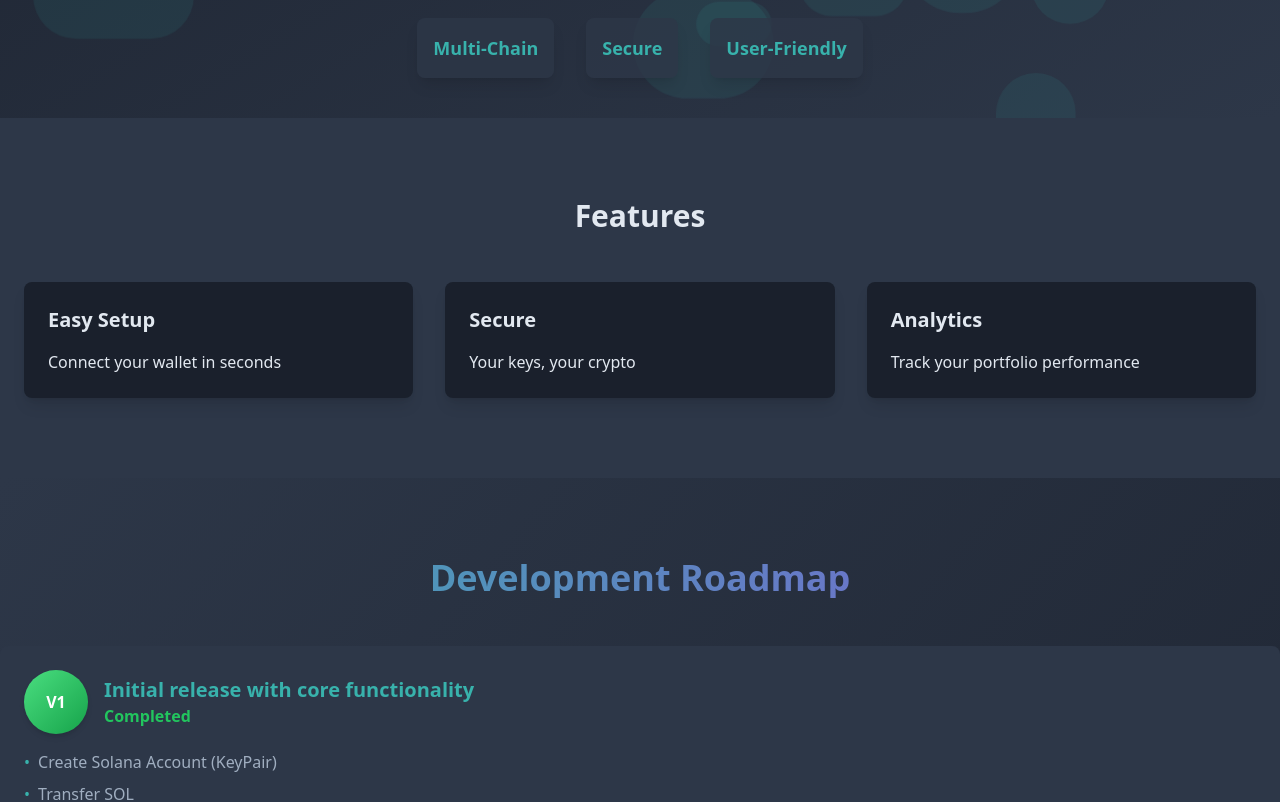
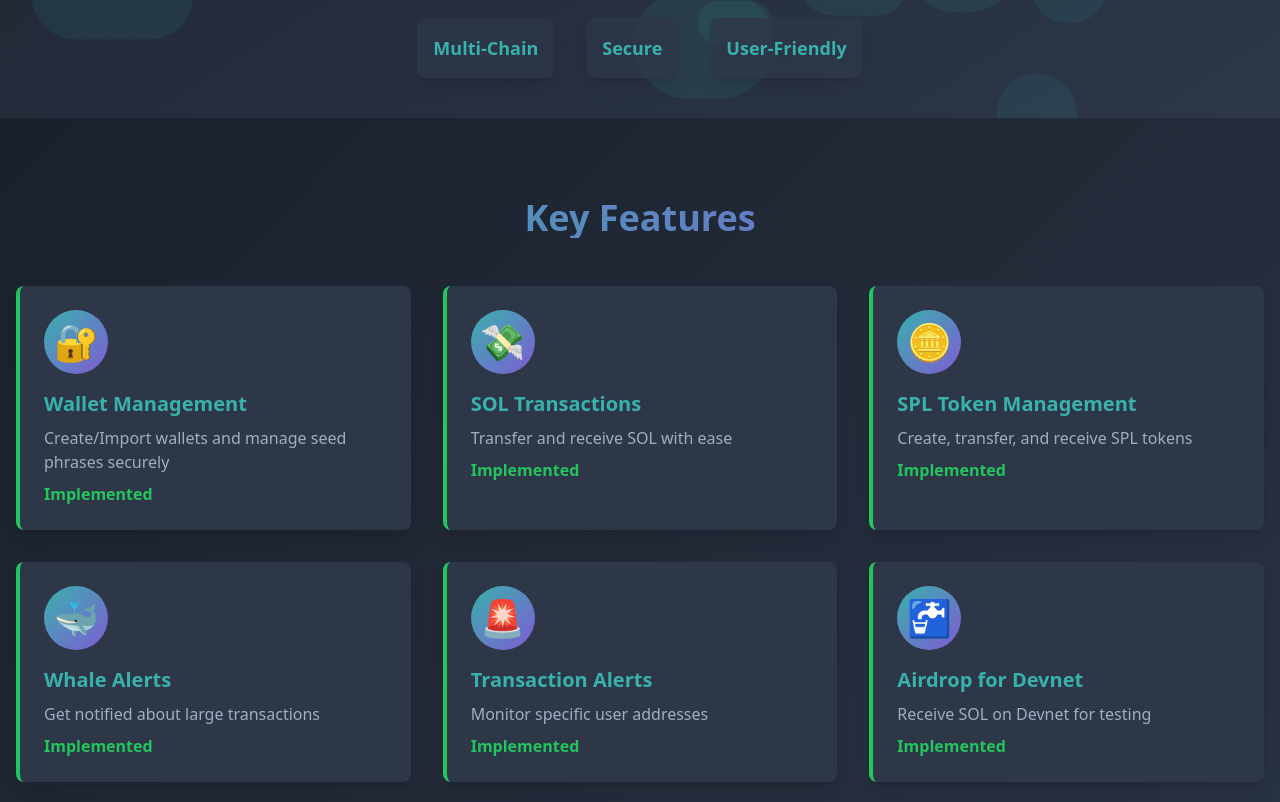
Before and after one commit to sanketnighot/walletbuddy, a React (Vite) app in the folder apps/dapp/: page / in a window 1280 px wide. Shown: the part 682-1484 px from the top of the page. Built offline with nearby package versions, Linux system fonts and the light colour scheme.

Commit message:
fix: fixed wallet connection

```diff
--- a/apps/dapp/src/components/FeaturesSection.tsx
+++ b/apps/dapp/src/components/FeaturesSection.tsx
@@ -1,29 +1,50 @@
 import React from 'react';
-import { motion } from 'framer-motion';
+import { motion, useInView } from 'framer-motion';
+import { features } from '../data/features';
 
-const features = [
-  { title: 'Easy Setup', description: 'Connect your wallet in seconds' },
-  { title: 'Secure', description: 'Your keys, your crypto' },
-  { title: 'Analytics', description: 'Track your portfolio performance' },
-];
+const FeatureCard: React.FC<{ title: string; description: string; icon: string; index: number; implemented: boolean }> = ({ title, description, icon, index, implemented }) => {
+  const ref = React.useRef(null);
+  const isInView = useInView(ref, { once: true, amount: 0.2 });
+
+  return (
+    <motion.div
+      ref={ref}
+      initial={{ opacity: 0, y: 50 }}
+      animate={isInView ? { opacity: 1, y: 0 } : { opacity: 0, y: 50 }}
+      transition={{ duration: 0.5, delay: index * 0.1 }}
+      className={`bg-background-light p-6 rounded-lg shadow-lg hover:shadow-xl transition-all duration-300 transform hover:-translate-y-2 ${implemented ? 'border-l-4 border-green-500' : 'border-l-4 border-yellow-500'}`}
+    >
+      <div className="text-4xl mb-4 bg-gradient-to-br from-primary to-secondary rounded-full w-16 h-16 flex items-center justify-center text-white">{icon}</div>
+      <h3 className="text-xl font-semibold mb-2 text-primary">{title}</h3>
+      <p className="text-text-dark">{description}</p>
+      <p className={`mt-2 font-semibold ${implemented ? 'text-green-500' : 'text-yellow-500'}`}>
+        {implemented ? 'Implemented' : 'Coming Soon'}
+      </p>
+    </motion.div>
+  );
+};
 
 export const FeaturesSection: React.FC = () => {
+  const ref = React.useRef(null);
+  const isInView = useInView(ref, { once: true, amount: 0.2 });
+
   return (
-    <section id="features" className="py-20 px-6 bg-background-light">
-      <h2 className="text-3xl font-bold text-center mb-12">Features</h2>
-      <div className="grid grid-cols-1 md:grid-cols-3 gap-8">
-        {features.map((feature, index) => (
-          <motion.div
-            key={feature.title}
-            initial={{ y: 50, opacity: 0 }}
-            animate={{ y: 0, opacity: 1 }}
-            transition={{ duration: 0.5, delay: index * 0.2 }}
-            className="bg-background p-6 rounded-lg shadow-lg"
-          >
-            <h3 className="text-xl font-semibold mb-4">{feature.title}</h3>
-            <p>{feature.description}</p>
-          </motion.div>
-        ))}
+    <section id="features" className="py-20 bg-gradient-to-br from-background to-background-light">
+      <div className="container mx-auto px-4">
+        <motion.h2
+          ref={ref}
+          initial={{ opacity: 0, y: -50 }}
+          animate={isInView ? { opacity: 1, y: 0 } : { opacity: 0, y: -50 }}
+          transition={{ duration: 0.5 }}
+          className="text-4xl font-bold mb-12 text-center bg-gradient-to-r from-primary to-secondary bg-clip-text text-transparent"
+        >
+          Key Features
+        </motion.h2>
+        <div className="grid grid-cols-1 md:grid-cols-2 lg:grid-cols-3 gap-8">
+          {features.map((feature, index) => (
+            <FeatureCard key={index} {...feature} index={index} />
+          ))}
+        </div>
       </div>
     </section>
   );
--- a/apps/dapp/src/utils/api.ts
+++ b/apps/dapp/src/utils/api.ts
@@ -37,7 +37,7 @@ export const updateSessionWithUsername = async (sessionId: string, username: str
 
 export const checkSessionStatus = async (sessionId: string) => {
   try {
-    const response = await axios.get(`${import.meta.env.VITE_WEBHOOK_URL}/api/v1/session/${sessionId}/status`);
+    const response = await axios.get(`${import.meta.env.VITE_WEBHOOK_URL}/api/v1/session?sessionId=${sessionId}`);
     if (!response.data) {
       throw new Error('Failed to check session status');
     }
```
Also changed, not shown: 1 other file (tests, documents, lock files or other folders).
